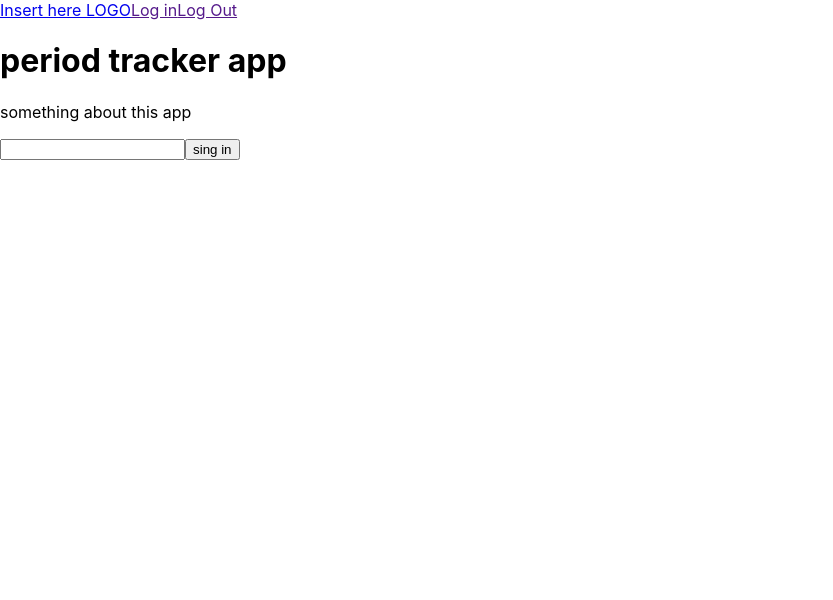
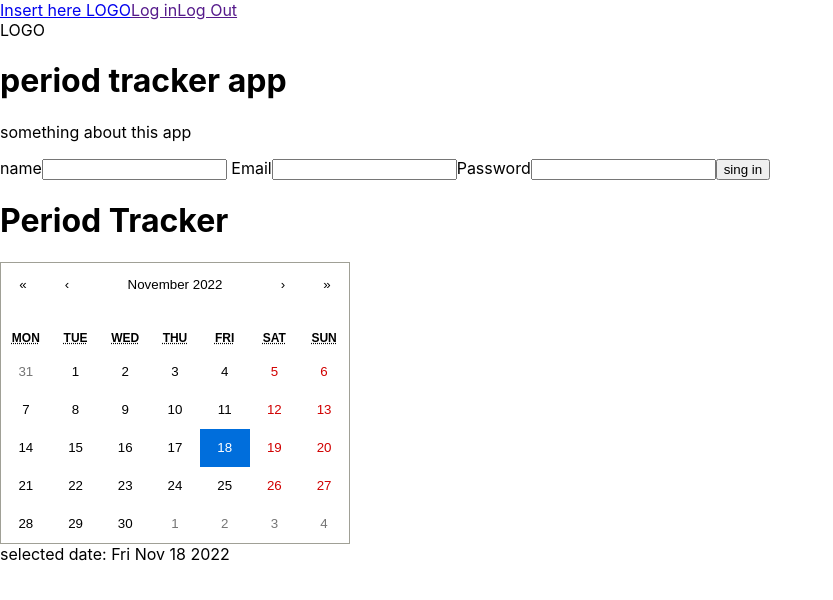
Before and after one commit to Gissell10/period-traker, a React (Create React App) app: page / in a window 1280 px wide. Shown: the top 600 px of the page, without its empty margins (0-833 px from the left). Built offline with nearby package versions, Linux system fonts and the light colour scheme.

Commit message:
add calendar

```diff
--- a/src/components/AboutYou.jsx
+++ b/src/components/AboutYou.jsx
@@ -1,3 +1,9 @@
 import React from "react";
-const AboutYou = function () {};
+const AboutYou = function () {
+  return (
+    <div>
+      <form action="">{/* inittal from with bsic questions */}</form>
+    </div>
+  );
+};
 export default AboutYou;
--- a/src/components/Home.jsx
+++ b/src/components/Home.jsx
@@ -3,7 +3,7 @@ import React from "react";
 const Home = function () {
   return (
     <div>
-      <script> LOGO</script>
+      <div>LOGO</div>
       <h1>period tracker app</h1>
       <p> something about this app</p>
     </div>
--- a/src/components/Schedule.jsx
+++ b/src/components/Schedule.jsx
@@ -1,4 +1,17 @@
-import React from "react";
+import React, { useState } from "react";
+import Calendar from "react-calendar";
+import "react-calendar/dist/Calendar.css";
 
-const Schedule = function () {};
+const Schedule = function () {
+  const [date, setDate] = useState(new Date());
+  return (
+    <div>
+      <h1>Period Tracker</h1>
+      <div className="calendar-container">
+        <Calendar onChange={setDate} value={date} />
+      </div>
+      <div>selected date: {date.toDateString()}</div>
+    </div>
+  );
+};
 export default Schedule;
--- a/src/components/Users.jsx
+++ b/src/components/Users.jsx
@@ -2,10 +2,17 @@ import React, { useState } from "react";
 
 const Users = function () {
   return (
+    // write  here the handle events and all that stuff
+
     <div>
-      <form action="">
+      <form>
+        <label>name</label>
         <input type="text" />
-        <label></label>
+        <label> Email</label>
+        <input type="text" />
+        <label>Password</label>
+        <input type="text" />
+
         <button> sing in</button>
       </form>
     </div>
```
